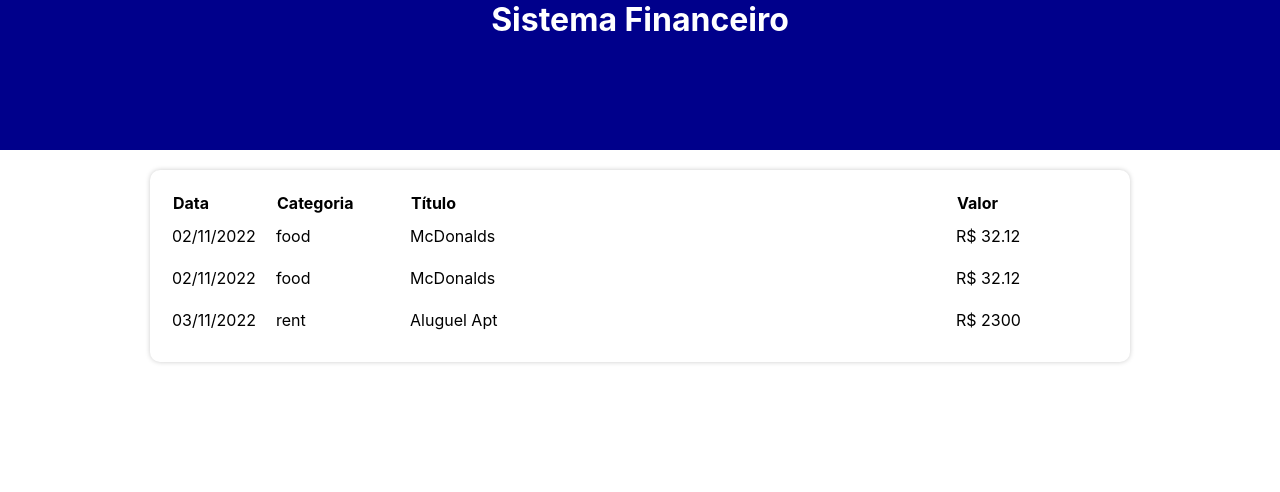
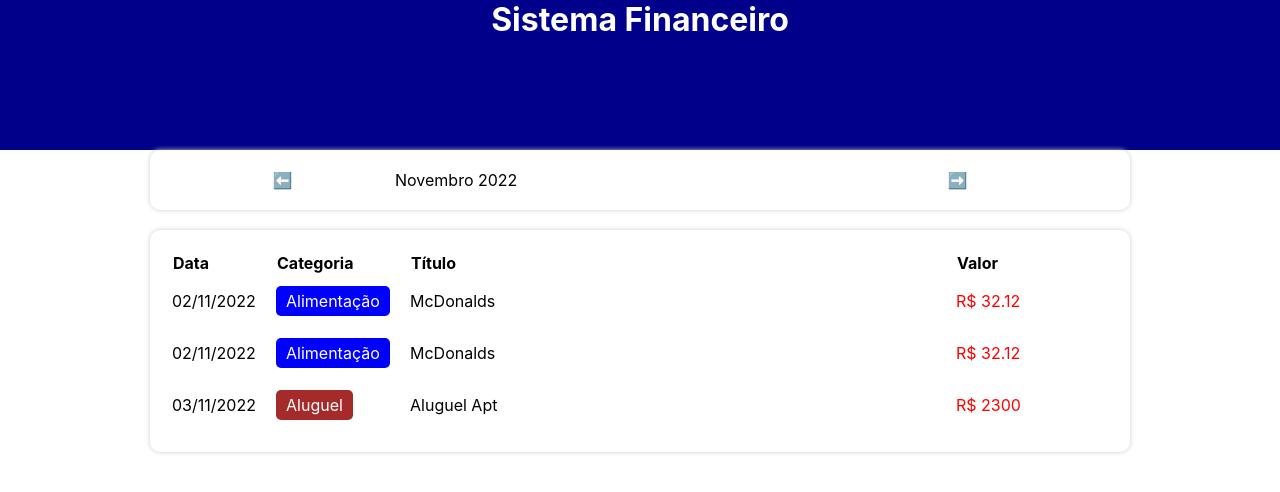
Before and after one commit to sanavila/SistemaDeFinancas, a React (Create React App) app: page / in a window 1280 px wide. Shown: the top 492 px of the page. Built offline with nearby package versions, Linux system fonts and the light colour scheme.

Commit message:
funções onClick

```diff
--- a/src/App.tsx
+++ b/src/App.tsx
@@ -1,5 +1,6 @@
 import { useState, useEffect } from 'react';
 import * as C from './App.styles';
+import { InfoArea } from './components/infoArea';
 import { TableArea } from './components/tableArea';
 import { items } from './data/items';
 import { filterListByMonth, getCurrentMonth } from './helpers/dateFilter';
@@ -8,11 +9,15 @@
 const App = () => {
   const [list, setList] = useState(items);
   const [filteredList, setFilteredList] = useState<Item[]>([]);
-  const [currentMonth, setCurrentMonth] = useState(getCurrentMonth);
+  const [currentMonth, setCurrentMonth] = useState(getCurrentMonth());
 
   useEffect(()=> {
     setFilteredList( filterListByMonth(list, currentMonth));
   }, [list, currentMonth]);
+
+  const handleMonthChange = (newMonth: string) => {
+    setCurrentMonth(newMonth);
+  }
 
   return (
     <C.Container>
@@ -20,6 +25,10 @@
       <C.HeaderText> Sistema Financeiro</C.HeaderText>
     </C.Header>
     <C.Body>
+      <InfoArea
+      currentMonth={currentMonth}
+      onMonthChange={handleMonthChange}
+      />
       <TableArea list={filteredList}/>
     </C.Body>
     </C.Container>
--- /dev/null
+++ b/src/components/infoArea/index.tsx
@@ -0,0 +1,32 @@
+import { formatCurrentMonth } from '../../helpers/dateFilter';
+import * as C from './styles';
+
+type Props = {
+    currentMonth: string;
+    onMonthChange: (newMonth: string) => void;
+}
+export const InfoArea = ({ currentMonth, onMonthChange }: Props) => {
+    const handlePrevMonth = () => {
+        let [year, month] = currentMonth.split('-');
+        let currentDate = new Date(parseInt(year), parseInt(month) - 1, 1);
+        currentDate.setMonth( currentDate.getMonth() - 1 );
+        onMonthChange(`${currentDate.getFullYear()}-${currentDate.getMonth() + 1}`);
+    }
+    const handleNextMonth = () => {
+        let [year, month] = currentMonth.split('-');
+        let currentDate = new Date(parseInt(year), parseInt(month) - 1, 1);
+        currentDate.setMonth( currentDate.getMonth() + 1 );
+        onMonthChange(`${currentDate.getFullYear()}-${currentDate.getMonth() + 1}`);
+    }
+    return (
+        <C.Container>
+            <C.MonthArea>
+                <C.MonthArrow onClick={handlePrevMonth}>⬅️</C.MonthArrow>
+                <C.MonthTitle>{formatCurrentMonth(currentMonth)}</C.MonthTitle>
+                <C.MonthArrow onClick={handleNextMonth}>➡️</C.MonthArrow>
+            </C.MonthArea>
+            <C.ResumeArea>
+            </C.ResumeArea>
+        </C.Container>
+    );
+}
--- /dev/null
+++ b/src/components/infoArea/styles.ts
@@ -0,0 +1,30 @@
+import styled from 'styled-components';
+
+export const Container = styled.div`
+    background-color: #FFF;
+    box-shadow: 0px 0px 5px #CCC;
+    border-radius: 10px;
+    padding: 20px;
+    margin-top: -40;
+    display: flex;
+    align-items: center;
+`;
+export const MonthArea = styled.div`
+    flex: 1;
+    display: flex;
+    align-items: center;
+`;
+export const ResumeArea = styled.div`
+    width: 40px;
+    text-align: center;
+    font-size: 25px;
+    cursor: pointer;
+`;
+export const MonthArrow = styled.div`
+    flex: 1;
+    text-align: center;
+`;
+export const MonthTitle = styled.div`
+    flex: 2;
+    display: flex;
+`;
--- a/src/components/tableItem/index.tsx
+++ b/src/components/tableItem/index.tsx
@@ -1,3 +1,4 @@
+import { categories } from '../../data/categories';
 import { formatDate } from '../../helpers/dateFilter';
 import { Item } from '../../types/item';
 import * as C from './styles';
@@ -9,9 +10,17 @@
     return(
         <C.TableLine>
             <C.TableColumn>{formatDate(item.date)}</C.TableColumn>
-            <C.TableColumn>{item.category}</C.TableColumn>
+            <C.TableColumn>
+                <C.Category color={categories[item.category].color}>
+                    {categories[item.category].title}
+                </C.Category>
+            </C.TableColumn>
             <C.TableColumn>{item.title}</C.TableColumn>
-            <C.TableColumn>R$ {item.value}</C.TableColumn>
+            <C.TableColumn>
+                <C.Value color={categories[item.category].expense ? 'red' : 'green'}>
+                R$ {item.value}
+                </C.Value>
+            </C.TableColumn>
         </C.TableLine>
     );
 }
--- a/src/components/tableItem/styles.ts
+++ b/src/components/tableItem/styles.ts
@@ -6,3 +6,13 @@
 export const TableColumn = styled.td`
     padding: 10px 0;
 `;
+export const Category = styled.div<{color: string}>`
+    display: inline-block;
+    padding: 5px 10px;
+    border-radius: 5px;
+    color: #FFF;
+    background-color: ${ props => props.color};
+`;
+export const Value = styled.div<{ color: string}>`
+    color: ${props => props.color}
+`;
--- a/src/helpers/dateFilter.ts
+++ b/src/helpers/dateFilter.ts
@@ -27,3 +27,9 @@
     return `${addZeroToDate(day)}/${addZeroToDate(month)}/${year}`;
 }
 const addZeroToDate = (n : number): string => n < 10 ? `0${n}` : `${n}`;
+
+export const formatCurrentMonth = (currentMonth: string): string => {
+    let [year, month] = currentMonth.split('-');
+    let months = ['Janeiro', 'Fevereiro', 'Março', 'Abril', 'Maio', 'Junho', 'Julho', 'Agosto', 'Setembro', 'Outubro', 'Novembro', 'Dezembro'];
+    return `${months[parseInt(month) -1]} ${year}`;
+}
```
